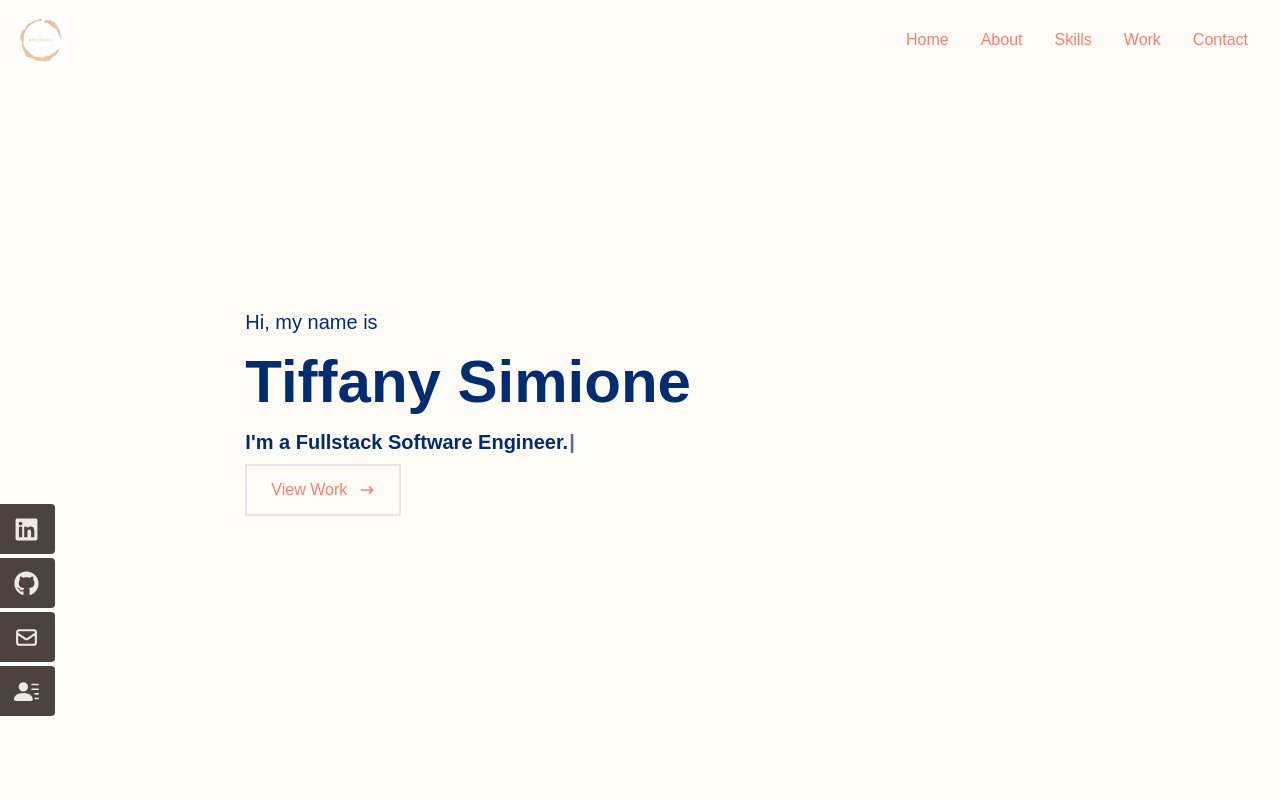
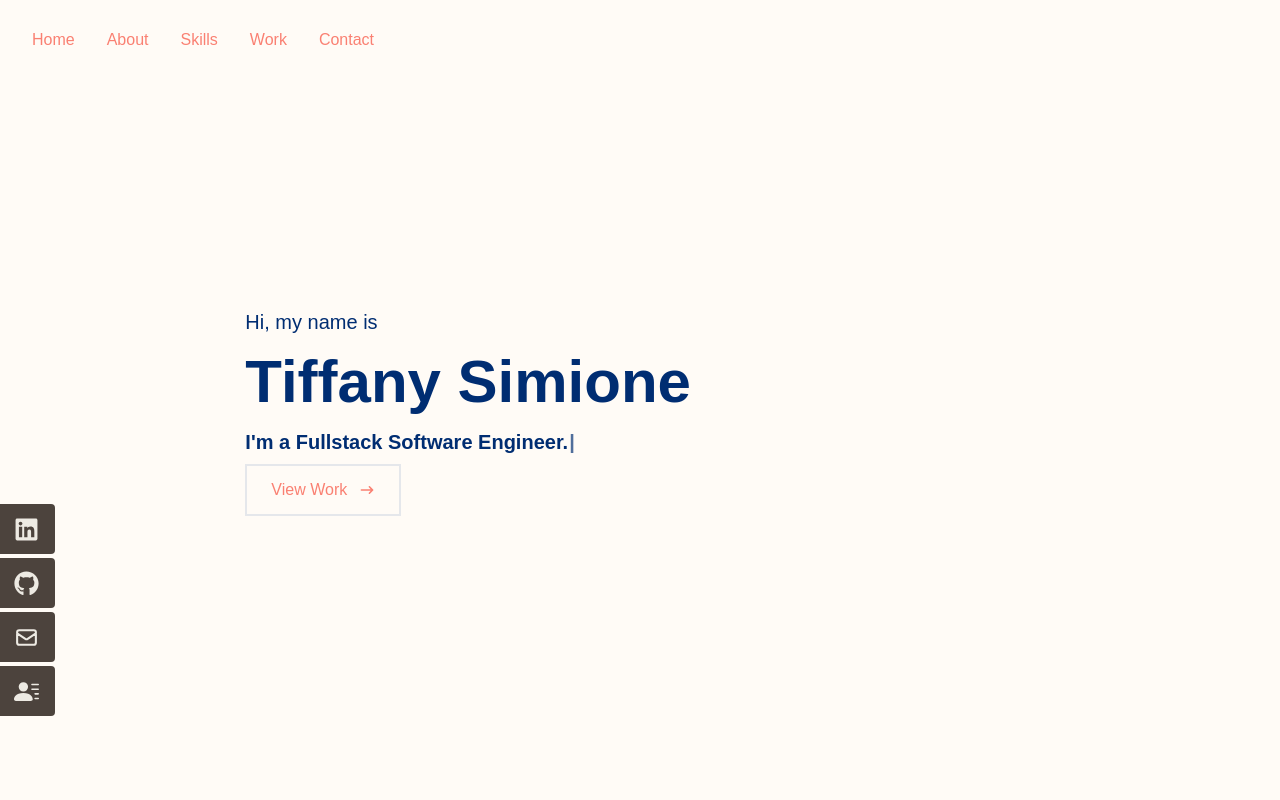
Before and after one commit to tiffanysimione/Tiffany-Portfolio, a React (Create React App) app: page / in a window 1280 px wide. Shown: the top 800 px of the page. Built offline with nearby package versions, Linux system fonts and the light colour scheme; grey boxes are pictures that could not be loaded.

Commit message:
done for night

```diff
--- a/src/components/NavBar.jsx
+++ b/src/components/NavBar.jsx
@@ -12,9 +12,9 @@ const handleClick =() => setNav(!nav)
 
   return (
    <div className ='fixed w-full h-[80px] flex justify-between items-center px-4  text-gray-300'>
-   <div>
-    <img src ={Logo} alt="Logo Image" style={{width:'50px'}}/>
-   </div>
+   {/* <div>
+    <img src ={} alt="" style={{width:'50px'}}/>
+   </div> */}
 
 
 {/* menu */}
--- a/src/components/Work.jsx
+++ b/src/components/Work.jsx
@@ -13,7 +13,9 @@ function Work() {
   {/* Container */}
 
 <div className='grid sm:grid-cols-2 md:grid-cols-4 gap-4'>
+
       {/* Grid Item */}
+
 <div style ={{backgroundImage: `url(${trying})`}}
 className ='shadow-lg shadow-[#040c16] group container rounded-md flex justify-center items-center mx-auto content-div'>
 
```
Also changed, not shown: src/assets/coming.png (renamed from src/assets/Screenshot 2023-04-24 at 4.53.00 PM.png).
